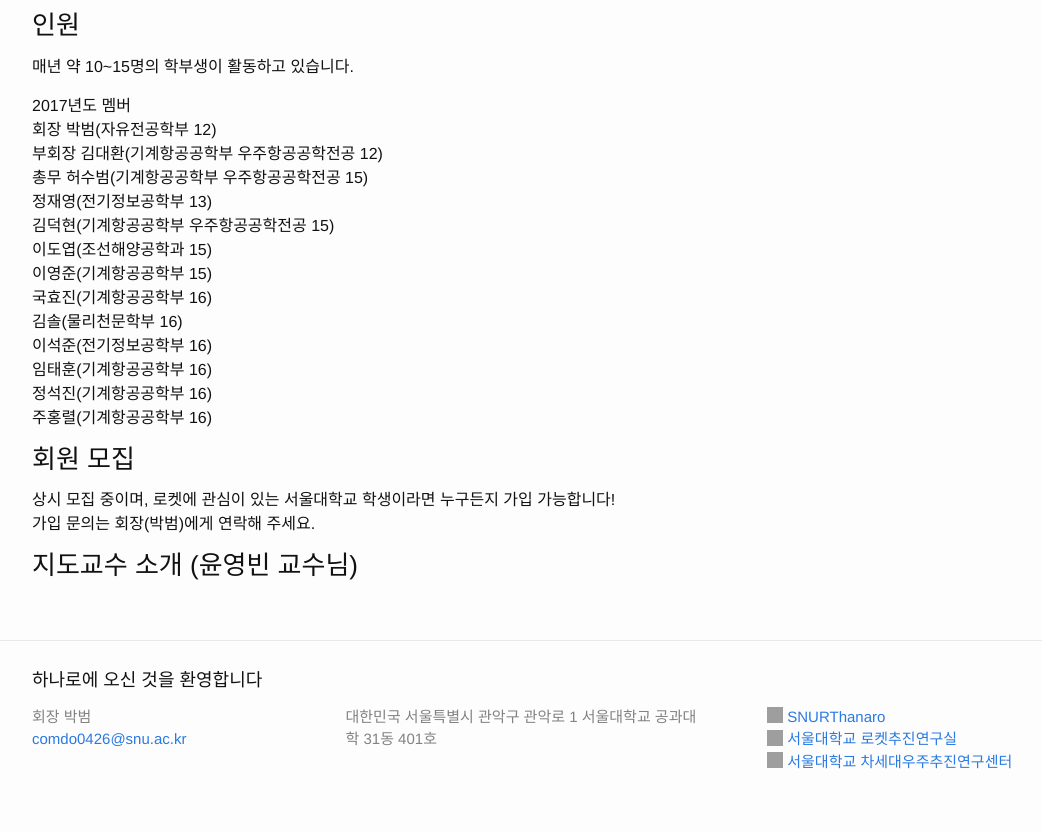
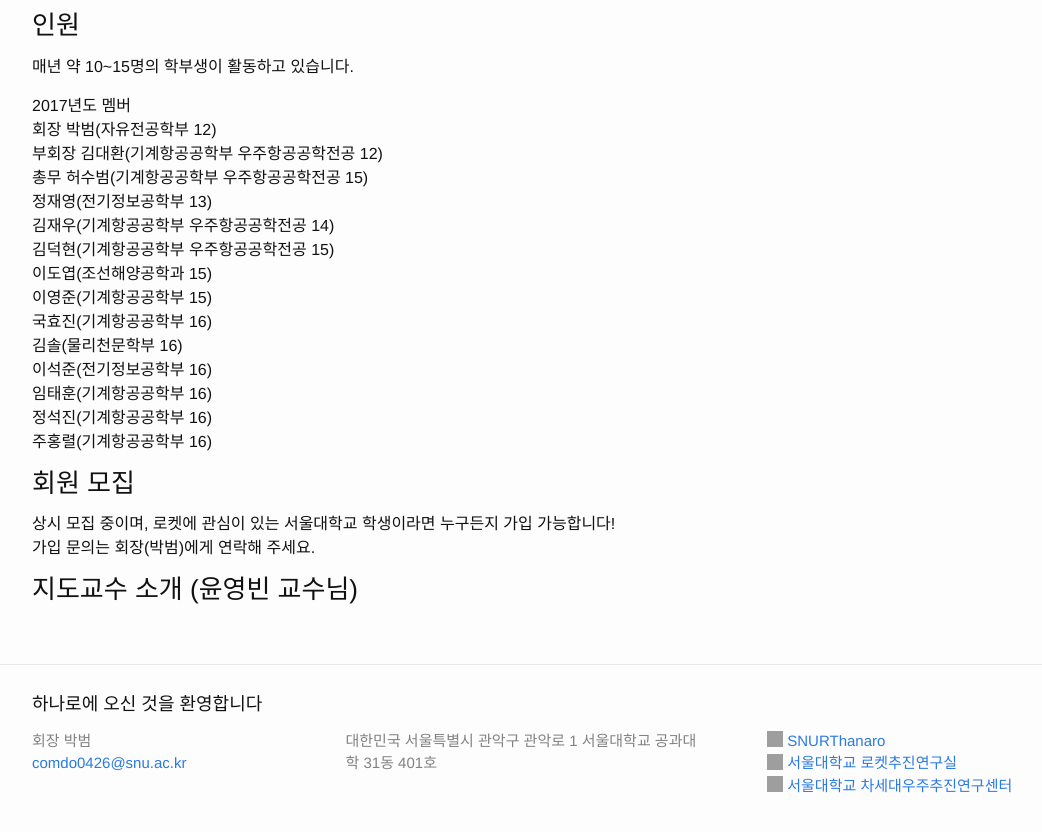
Before and after one commit to Hanaro2021/hanaro.github.io, a Jekyll site: the page built from _pages/1.about.md, in a window 1280 px wide, cut to the strip 608-1440 px from the top of the page. Shown: the whole strip, without its empty margins (68-1110 px from the left). Built offline with Jekyll 4.4.1, drawn with Linux system fonts in a browser that asks for light colours; nearby versions of some CDN libraries; grey boxes are pictures that could not be loaded.

Commit message:
Update 1.about.md

```diff
--- a/_pages/1.about.md
+++ b/_pages/1.about.md
@@ -21,6 +21,7 @@ permalink: /about/
 부회장 김대환(기계항공공학부 우주항공공학전공 12)<br/>
 총무 허수범(기계항공공학부 우주항공공학전공 15)<br/>
 정재영(전기정보공학부 13)<br/>
+김재우(기계항공공학부 우주항공공학전공 14)<br/>
 김덕현(기계항공공학부 우주항공공학전공 15)<br/>
 이도엽(조선해양공학과 15)<br/>
 이영준(기계항공공학부 15)<br/>
```
